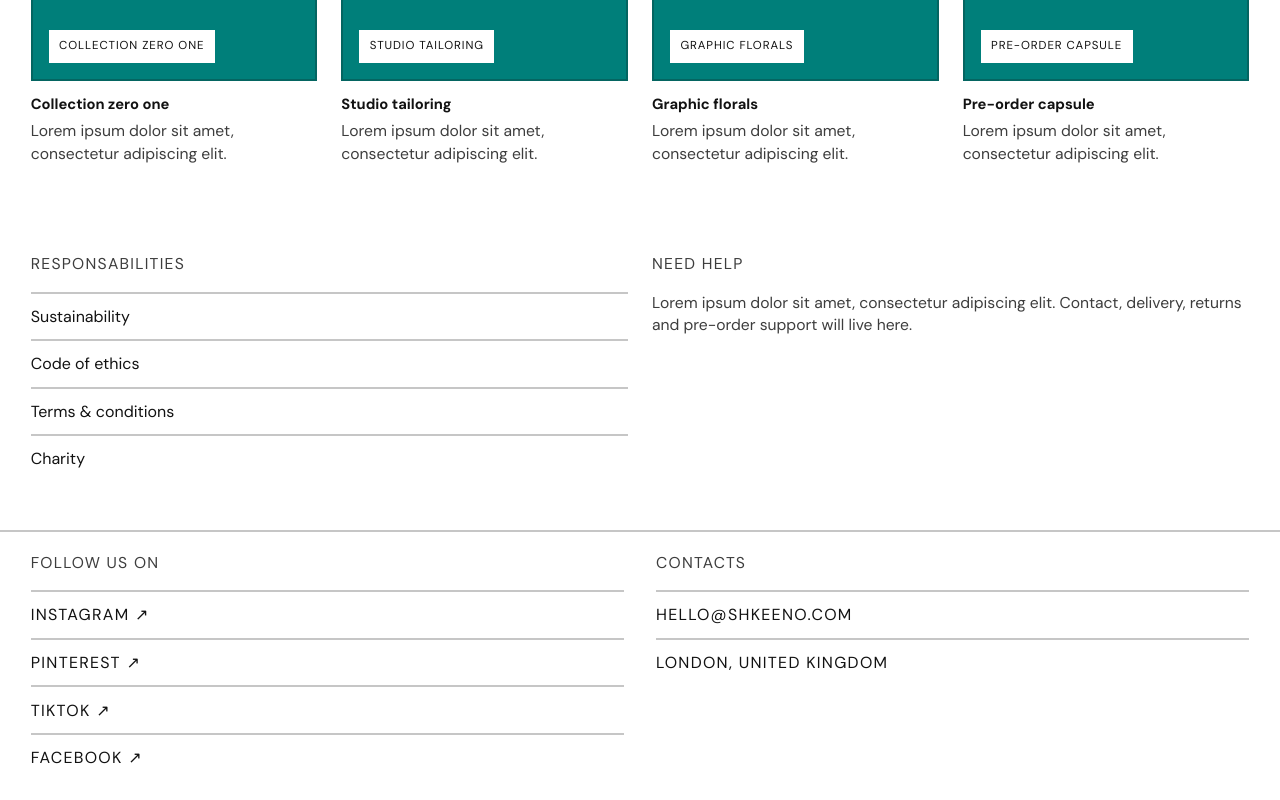
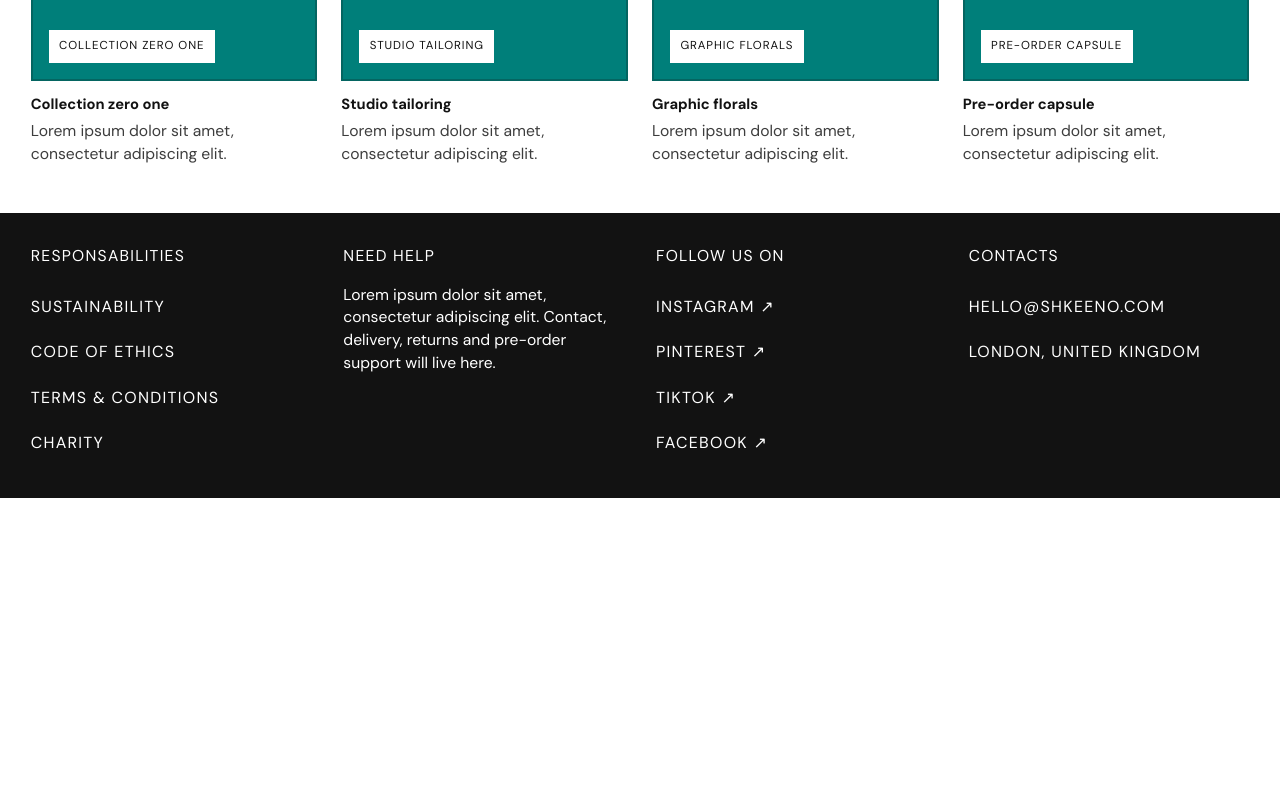
Before and after one commit to mariuspruna/shkeeno, a React (Vite) app: page / in a window 1280 px wide. Shown: the part 1355-2155 px from the top of the page. After the commit the page ends 1853 px from the top, so only its background shows below. Built offline with nearby package versions, Linux system fonts and the light colour scheme.

Commit message:
Restyle lower sections as black footer

```diff
--- a/src/App.css
+++ b/src/App.css
@@ -311,17 +311,35 @@
 
 .footer {
   display: grid;
-  grid-template-columns: repeat(2, minmax(0, 1fr));
+  grid-template-columns: repeat(4, minmax(0, 1fr));
   gap: 2rem;
-  border-top: 2px solid var(--color-border);
+  background: var(--color-primary);
+  color: white;
+  padding-top: 2rem;
+  padding-bottom: 2rem;
 }
 
 .footer-block {
-  padding: 1.25rem 0;
+  padding: 0;
 }
 
 .footer-block + .footer-block {
   padding-left: 0;
+}
+
+.footer .eyebrow,
+.footer a,
+.footer p {
+  color: white;
+}
+
+.footer .footer-links a {
+  border-top: 0;
+}
+
+.footer .footer-links a:hover {
+  background: transparent;
+  color: color-mix(in srgb, white 72%, var(--color-accent));
 }
 
 .admin-shell {
--- a/src/App.tsx
+++ b/src/App.tsx
@@ -227,36 +227,25 @@ function FrontPage() {
           </div>
         </section>
 
-        <section className="detail-grid" id="sustainability">
-          <div className="column-block">
-            <p className="eyebrow">Responsabilities</p>
-            <ul className="link-list">
-              <li id="code-of-ethics">
-                <a href="/">Sustainability</a>
-              </li>
-              <li id="terms-and-conditions">
-                <a href="/">Code of ethics</a>
-              </li>
-              <li id="charity">
-                <a href="/">Terms & conditions</a>
-              </li>
-              <li>
-                <a href="/">Charity</a>
-              </li>
-            </ul>
-          </div>
-
-          <div className="column-block" id="need-help">
-            <p className="eyebrow">Need help</p>
-            <p>
-              Lorem ipsum dolor sit amet, consectetur adipiscing elit. Contact,
-              delivery, returns and pre-order support will live here.
-            </p>
-          </div>
-        </section>
       </main>
 
       <footer className="footer" id="contacts">
+        <div className="footer-block">
+          <p className="eyebrow">Responsabilities</p>
+          <div className="footer-links">
+            <a href="/" id="sustainability">Sustainability</a>
+            <a href="/" id="code-of-ethics">Code of ethics</a>
+            <a href="/" id="terms-and-conditions">Terms & conditions</a>
+            <a href="/" id="charity">Charity</a>
+          </div>
+        </div>
+        <div className="footer-block" id="need-help">
+          <p className="eyebrow">Need help</p>
+          <p>
+            Lorem ipsum dolor sit amet, consectetur adipiscing elit. Contact,
+            delivery, returns and pre-order support will live here.
+          </p>
+        </div>
         <div className="footer-block">
           <p className="eyebrow">Follow us on</p>
           <div className="footer-links">
```
